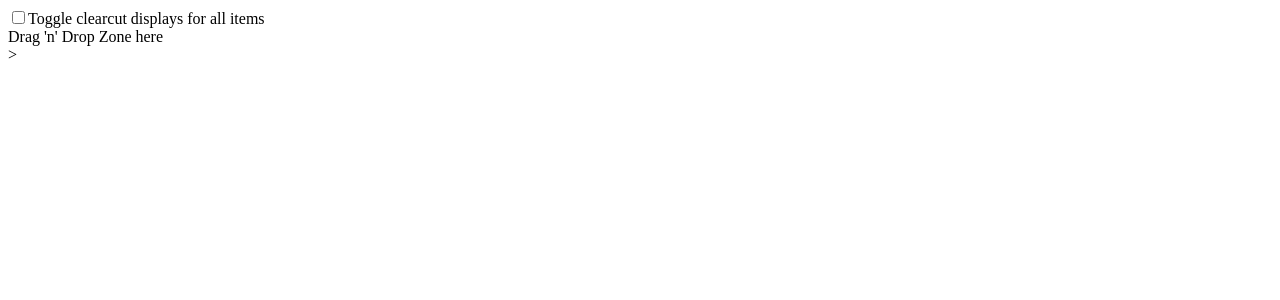
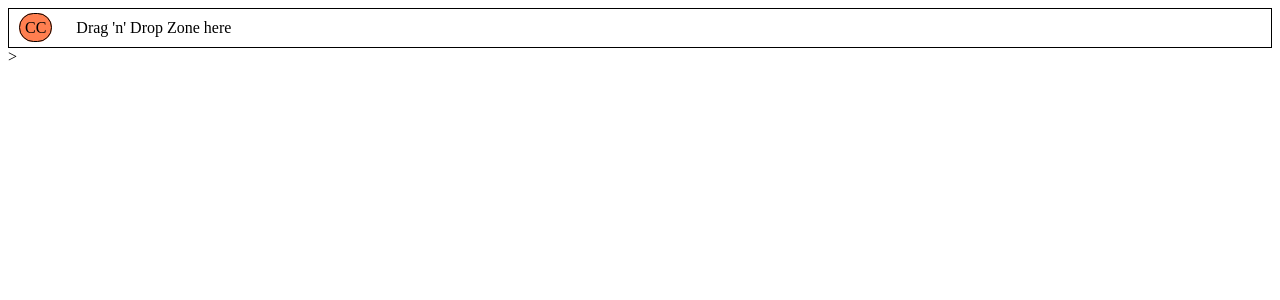
Before and after one commit to chrispdharman/clear-cut-site, a Django app: page /manage/ in a window 1280 px wide. Shown: the top 300 px of the page. Run offline with Django 3.2, Linux system fonts and the light colour scheme; the visitor is signed in with stand-in values (Sample User, id 1); data that the repository does not hold is empty.

Commit message:
Minimal styling for action bar and label toggle

```diff
--- a/app/media_management/static/manage/index.css
+++ b/app/media_management/static/manage/index.css
@@ -10,6 +10,30 @@ div.item-media:hover .original-image {
 
 div.item-media:hover .clearcut-image {
     transform: translate(101px);
+}
+
+div.actions {
+    border: 1px black solid;
+}
+
+div.action {
+    display: inline-block;
+    margin: 10px;
+}
+
+div.toggle label {
+    padding: 5px;
+    background-color: coral;
+    border: 1px black solid;
+    border-radius: 50px;
+}
+
+div.toggle label:hover {
+    cursor: pointer;
+}
+
+#display-clear-cuts {
+    display: none;
 }
 
 .item-wrapper {
--- a/app/media_management/static/manage/utils.js
+++ b/app/media_management/static/manage/utils.js
@@ -1,9 +1,13 @@
 document.getElementById("display-clear-cuts").onclick = function() {
+    // Take all clear cut images to the fore/background
     var clearCutImages = document.getElementsByClassName("clearcut-image");
     var image_index = clearCutImages.length;
     while (image_index--) {
         clearCutImages[image_index].style.zIndex = this.checked ? "1": "0";
     }
+
+    // Set opacity for the toggle icon
+    document.getElementById("display-clear-cuts-icon").style.backgroundColor = this.checked ? "white": "coral";
 };
 
 function parseAllMediaTypes(params) {
--- a/app/media_management/templates/manage/index.html
+++ b/app/media_management/templates/manage/index.html
@@ -10,8 +10,14 @@
 <body>
     <!-- Actions bar -->
     <div class="actions">
-        <input type="checkbox" id="display-clear-cuts">Toggle clearcut displays for all items</input>
-        <div class="create-item">Drag 'n' Drop Zone here</div>
+        <!-- Global toggle on/off ClearCut image display -->
+        <div class="action toggle">
+            <input type="checkbox" id="display-clear-cuts"/>
+            <label for="display-clear-cuts" id="display-clear-cuts-icon"><span>CC</span></label>
+        </div>
+
+        <div class="action create-item">
+            <div class="create-item">Drag 'n' Drop Zone here</div>
         {% comment %} <form action="{% url 'list_create_media' %}" method="post">
             {% csrf_token %}
             <th>
@@ -34,6 +40,7 @@
                 <input type="text" id="clearcut-url" placeholder="ClearCut image url here" />
             </th>
         </form> {% endcomment %}
+        </div>
     </div>
 
     <!-- List media items -->>
```
